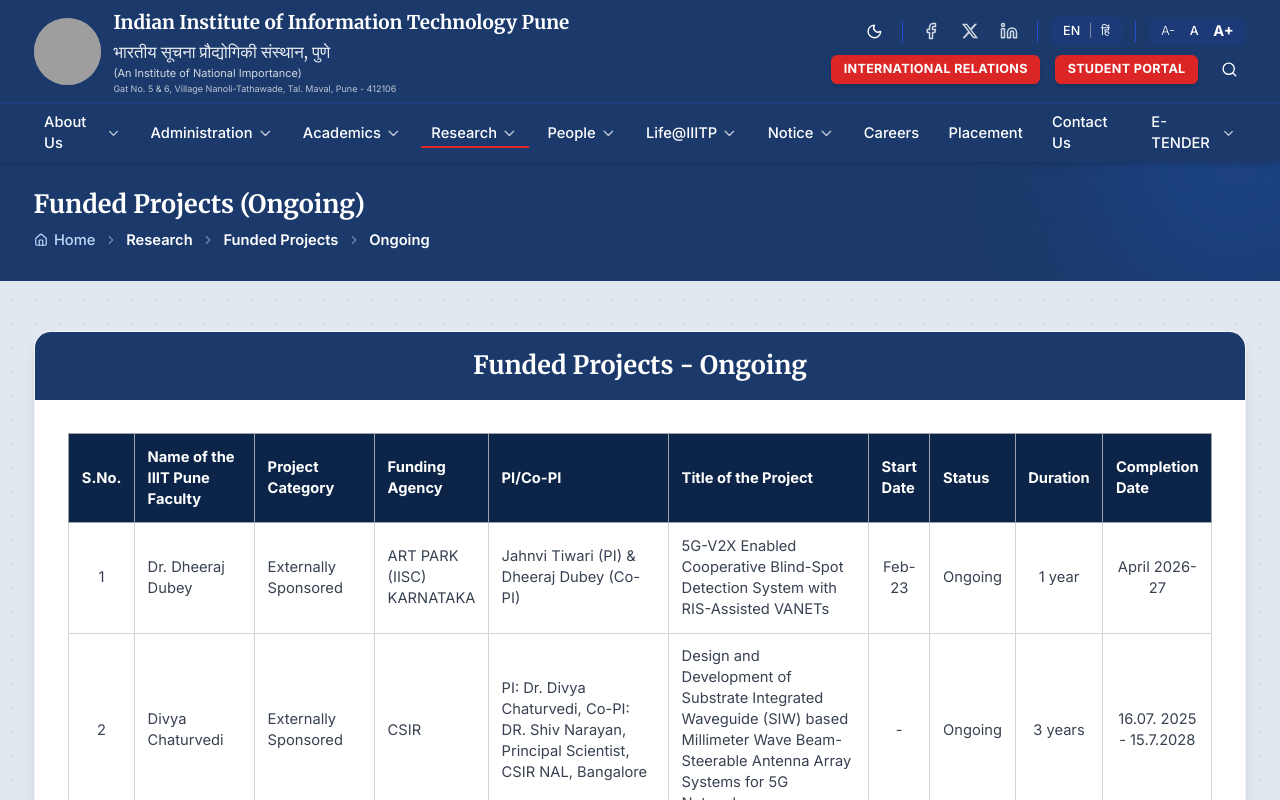
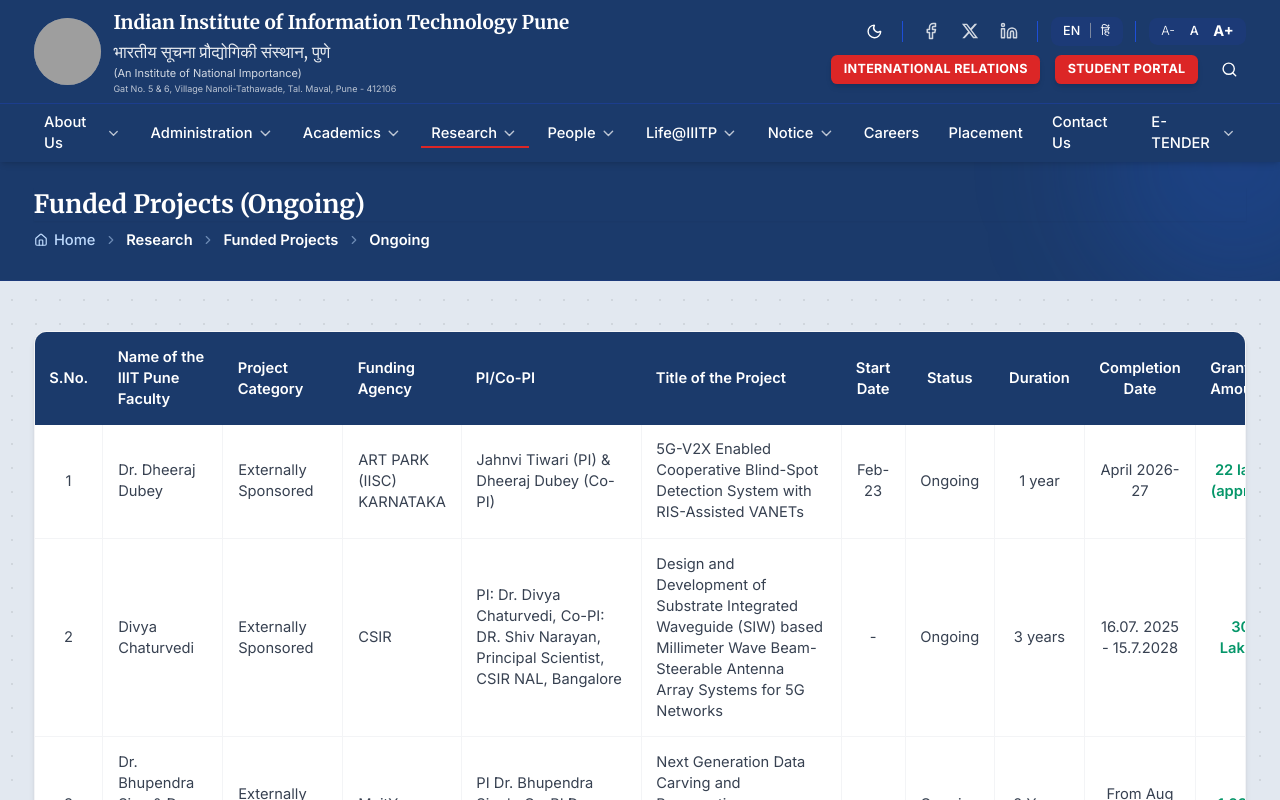
Before and after one commit to iiitp-official/website, a React (Vite) app: page /research/funded-projects/ongoing in a window 1280 px wide. Shown: the top 800 px of the page. Built offline with nearby package versions, Linux system fonts and the light colour scheme; grey boxes are pictures that could not be loaded.

Commit message:
Updated research pages

```diff
--- a/src/pages/CentresPage.jsx
+++ b/src/pages/CentresPage.jsx
@@ -49,11 +49,7 @@
     <div className="min-h-screen transition-colors duration-200">
       <PageHeader title="Centres" />
       <div className="max-w-7xl mx-auto px-4 sm:px-6 lg:px-8 py-12">
-        <div className="bg-white dark:bg-surface-dark rounded-2xl shadow-lg border border-gray-100 dark:border-gray-800 overflow-hidden mb-8">
-          <div className="bg-primary dark:bg-primary-dark px-6 py-4">
-            <h2 className="text-2xl font-bold text-white">Centres</h2>
-          </div>
-          <div className="p-6 md:p-8">
+        <div className="bg-white dark:bg-surface-dark rounded-xl shadow-md border border-gray-100 dark:border-gray-800 p-6 md:p-8">
           <p className="text-gray-700 dark:text-gray-300 leading-relaxed mb-6">
           Indian Institute of Information Technology Pune (IIITP) is actively involved in multidisciplinary areas of research and promotes engagement with Industries. The institute has taken initiative in providing a platform for start-ups, coordinate with higher learning Institutes in India and abroad, procuring industry standard tools and equipment for carrying out research. It also involves young minds of graduate/post-graduate/doctoral students to actively participate in all these activities.
         </p>
@@ -66,8 +62,8 @@
         <div className="space-y-4">
           <AccordionItem
             title="1. Centre for Robotics and Security in Internet of Things (IoT)"
-            isOpen={openIndex === 1}
-            onClick={() => toggleAccordion(1)}
+            isOpen={openIndex === 0}
+            onClick={() => toggleAccordion(0)}
           >
             <p>
               The vision of the Centre is to provide leadership in establishing a regional presence in the area of Robotics, Internet of Things (IoT) and Cyber security of IoT by fostering state-of-the-art research, and to provide training of manpower in order to improve the posture of information assurance awareness locally, regionally and nationally.
@@ -218,7 +214,6 @@
       </div>
     </div>
   </div>
-  </div>
   );
 };
 
--- a/src/pages/FundedProjectsOngoingPage.jsx
+++ b/src/pages/FundedProjectsOngoingPage.jsx
@@ -100,53 +100,46 @@
     <div className="min-h-screen transition-colors duration-200">
       <PageHeader title="Funded Projects (Ongoing)" />
       <div className="max-w-[90rem] mx-auto px-4 sm:px-6 lg:px-8 py-12">
-        <div className="bg-white dark:bg-surface-dark rounded-2xl shadow-lg border border-gray-100 dark:border-gray-800 overflow-hidden">
-          <div className="bg-primary dark:bg-primary-dark px-6 py-4">
-            <h2 className="text-2xl font-bold text-center text-white">
-              Funded Projects - Ongoing
-            </h2>
-          </div>
-          <div className="p-6 md:p-8">
+        <div className="bg-white dark:bg-surface-dark rounded-xl shadow-md border border-gray-100 dark:border-gray-800 overflow-hidden">
           <div className="overflow-x-auto">
-              <table className="w-full text-sm text-left border-collapse border border-gray-300 dark:border-gray-700">
-                <thead className="bg-[#0b2447] text-white">
+            <table className="w-full text-sm text-left border-collapse">
+              <thead className="bg-primary text-white dark:bg-gray-800">
                 <tr>
-                    <th className="p-3 border border-gray-400">S.No.</th>
-                    <th className="p-3 border border-gray-400 min-w-[120px]">Name of the IIIT Pune Faculty</th>
-                    <th className="p-3 border border-gray-400 min-w-[120px]">Project Category</th>
-                    <th className="p-3 border border-gray-400 min-w-[100px]">Funding Agency</th>
-                    <th className="p-3 border border-gray-400 min-w-[180px]">PI/Co-PI</th>
-                    <th className="p-3 border border-gray-400 min-w-[200px]">Title of the Project</th>
-                    <th className="p-3 border border-gray-400">Start Date</th>
-                    <th className="p-3 border border-gray-400">Status</th>
-                    <th className="p-3 border border-gray-400">Duration</th>
-                    <th className="p-3 border border-gray-400">Completion Date</th>
-                    <th className="p-3 border border-gray-400 min-w-[80px]">Grant Amount</th>
+                  <th className="p-3.5 font-semibold text-center w-16">S.No.</th>
+                  <th className="p-3.5 font-semibold min-w-[120px]">Name of the IIIT Pune Faculty</th>
+                  <th className="p-3.5 font-semibold min-w-[120px]">Project Category</th>
+                  <th className="p-3.5 font-semibold min-w-[100px]">Funding Agency</th>
+                  <th className="p-3.5 font-semibold min-w-[180px]">PI/Co-PI</th>
+                  <th className="p-3.5 font-semibold min-w-[200px]">Title of the Project</th>
+                  <th className="p-3.5 font-semibold text-center">Start Date</th>
+                  <th className="p-3.5 font-semibold text-center">Status</th>
+                  <th className="p-3.5 font-semibold text-center">Duration</th>
+                  <th className="p-3.5 font-semibold text-center">Completion Date</th>
+                  <th className="p-3.5 font-semibold min-w-[80px]">Grant Amount</th>
                 </tr>
               </thead>
               <tbody className="text-gray-700 dark:text-gray-300">
                 {data.map((row) => (
-                    <tr key={row.sno} className="hover:bg-gray-50 dark:hover:bg-gray-800">
-                      <td className="p-3 border border-gray-300 dark:border-gray-700 text-center">{row.sno}</td>
-                      <td className="p-3 border border-gray-300 dark:border-gray-700">{row.faculty}</td>
-                      <td className="p-3 border border-gray-300 dark:border-gray-700">{row.category}</td>
-                      <td className="p-3 border border-gray-300 dark:border-gray-700">{row.agency}</td>
-                      <td className="p-3 border border-gray-300 dark:border-gray-700">{row.pi}</td>
-                      <td className="p-3 border border-gray-300 dark:border-gray-700">{row.title}</td>
-                      <td className="p-3 border border-gray-300 dark:border-gray-700 text-center">{row.startDate}</td>
-                      <td className="p-3 border border-gray-300 dark:border-gray-700 text-center">{row.status}</td>
-                      <td className="p-3 border border-gray-300 dark:border-gray-700 text-center">{row.duration}</td>
-                      <td className="p-3 border border-gray-300 dark:border-gray-700 text-center">{row.completionDate}</td>
-                      <td className="p-3 border border-gray-300 dark:border-gray-700">{row.grant}</td>
+                  <tr key={row.sno} className="border-b border-gray-100 dark:border-gray-800 hover:bg-blue-50/50 dark:hover:bg-blue-900/10 transition-colors last:border-b-0">
+                    <td className="p-3.5 text-center border-r border-gray-100 dark:border-gray-800">{row.sno}</td>
+                    <td className="p-3.5 border-r border-gray-100 dark:border-gray-800">{row.faculty}</td>
+                    <td className="p-3.5 border-r border-gray-100 dark:border-gray-800">{row.category}</td>
+                    <td className="p-3.5 border-r border-gray-100 dark:border-gray-800">{row.agency}</td>
+                    <td className="p-3.5 border-r border-gray-100 dark:border-gray-800">{row.pi}</td>
+                    <td className="p-3.5 border-r border-gray-100 dark:border-gray-800">{row.title}</td>
+                    <td className="p-3.5 border-r border-gray-100 dark:border-gray-800 text-center">{row.startDate}</td>
+                    <td className="p-3.5 border-r border-gray-100 dark:border-gray-800 text-center">{row.status}</td>
+                    <td className="p-3.5 border-r border-gray-100 dark:border-gray-800 text-center">{row.duration}</td>
+                    <td className="p-3.5 border-r border-gray-100 dark:border-gray-800 text-center">{row.completionDate}</td>
+                    <td className="p-3.5 text-center font-semibold text-emerald-600 dark:text-emerald-400">{row.grant}</td>
                   </tr>
                 ))}
               </tbody>
             </table>
+          </div>
+        </div>
         <div className="mt-4 text-right text-sm text-gray-500 dark:text-gray-400">
           Last Updated: 30-04-2026
-              </div>
-            </div>
-          </div>
         </div>
       </div>
     </div>
```
Also changed, not shown: src/pages/FundedProjectsCompletedPage.jsx (+26 -33 lines), src/pages/ResearchScholarGraduatedPage.jsx (+20 -28 lines). Lines whose indentation alone changed are shown as unchanged.
